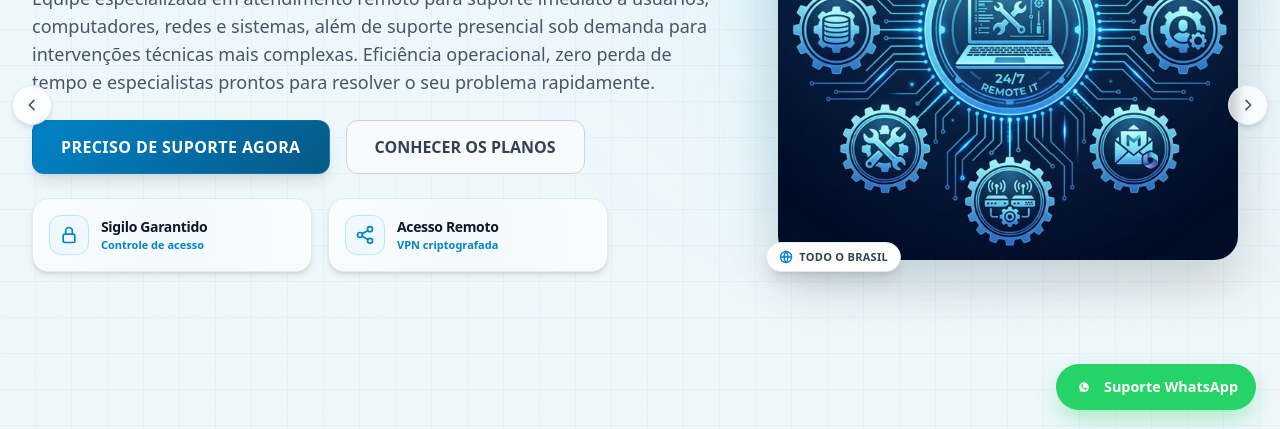
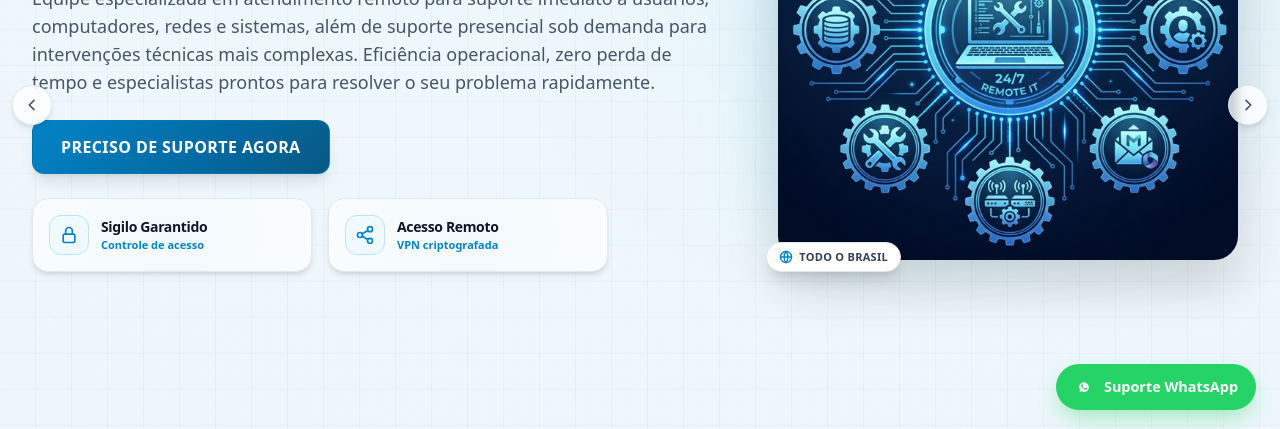
Before and after one commit to Anectta/ANECTTA, a website: page index.html in a window 1280 px wide. Shown: the part 366-795 px from the top of the page. Drawn offline with nearby package versions, Linux system fonts and the light colour scheme; no server answers; animation ran at ten frames a second.

Commit message:
style: remover botao CONHECER OS PLANOS da hero

```diff
--- a/index.html
+++ b/index.html
@@ -317,9 +317,6 @@
                   <button type="button" class="btn-open-support w-full sm:w-auto px-7 py-3.5 rounded-xl btn-emergency text-sm sm:text-base font-bold text-white shadow-lg flex items-center justify-center gap-3">
                     PRECISO DE SUPORTE AGORA
                   </button>
-                  <a href="#planos" class="w-full sm:w-auto px-7 py-3.5 rounded-xl btn-secondary-tech text-sm sm:text-base font-bold text-slate-700 text-center">
-                    CONHECER OS PLANOS
-                  </a>
                 </div>
 
                 <!-- SPOTLIGHT CARDS -->
```
